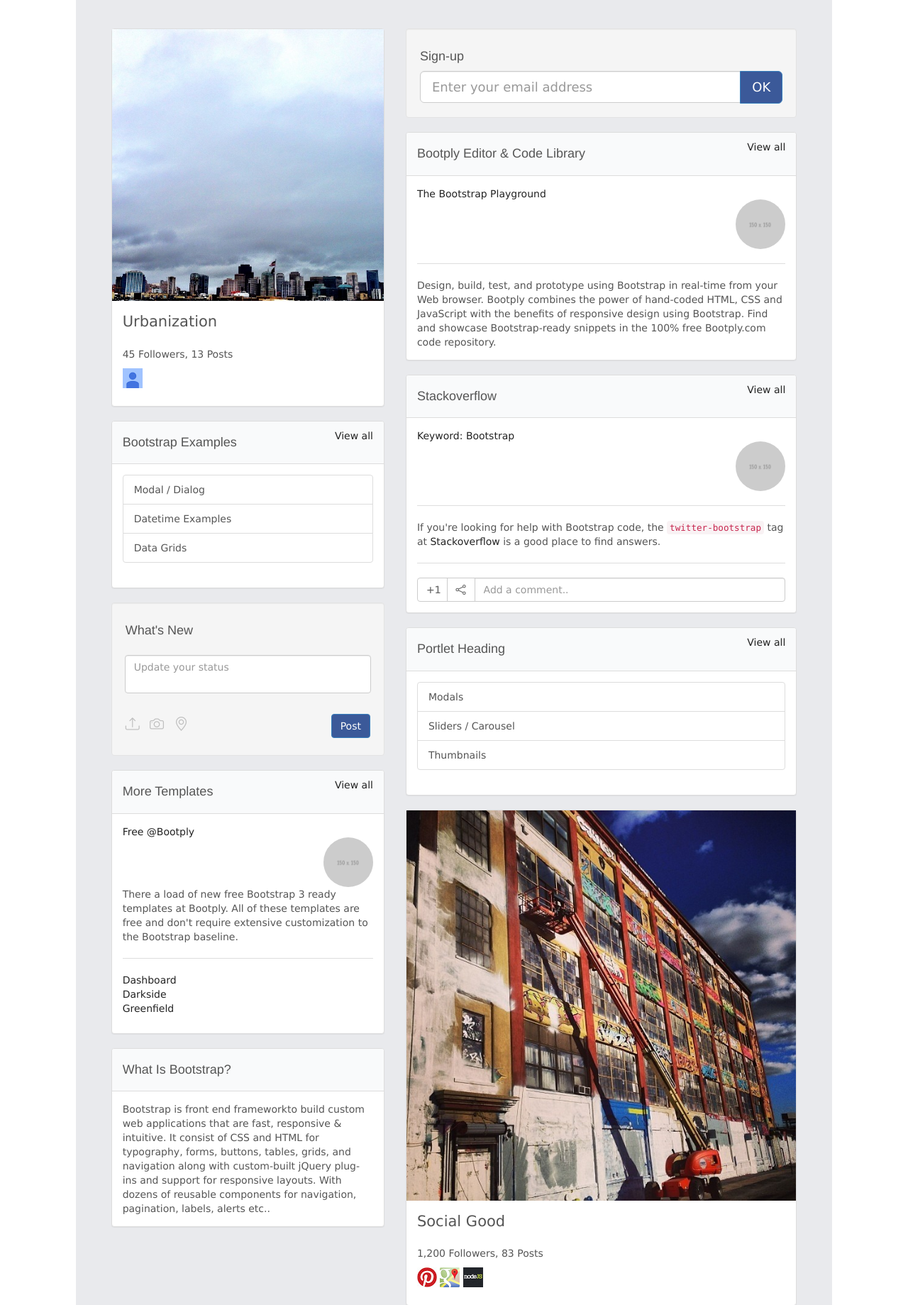
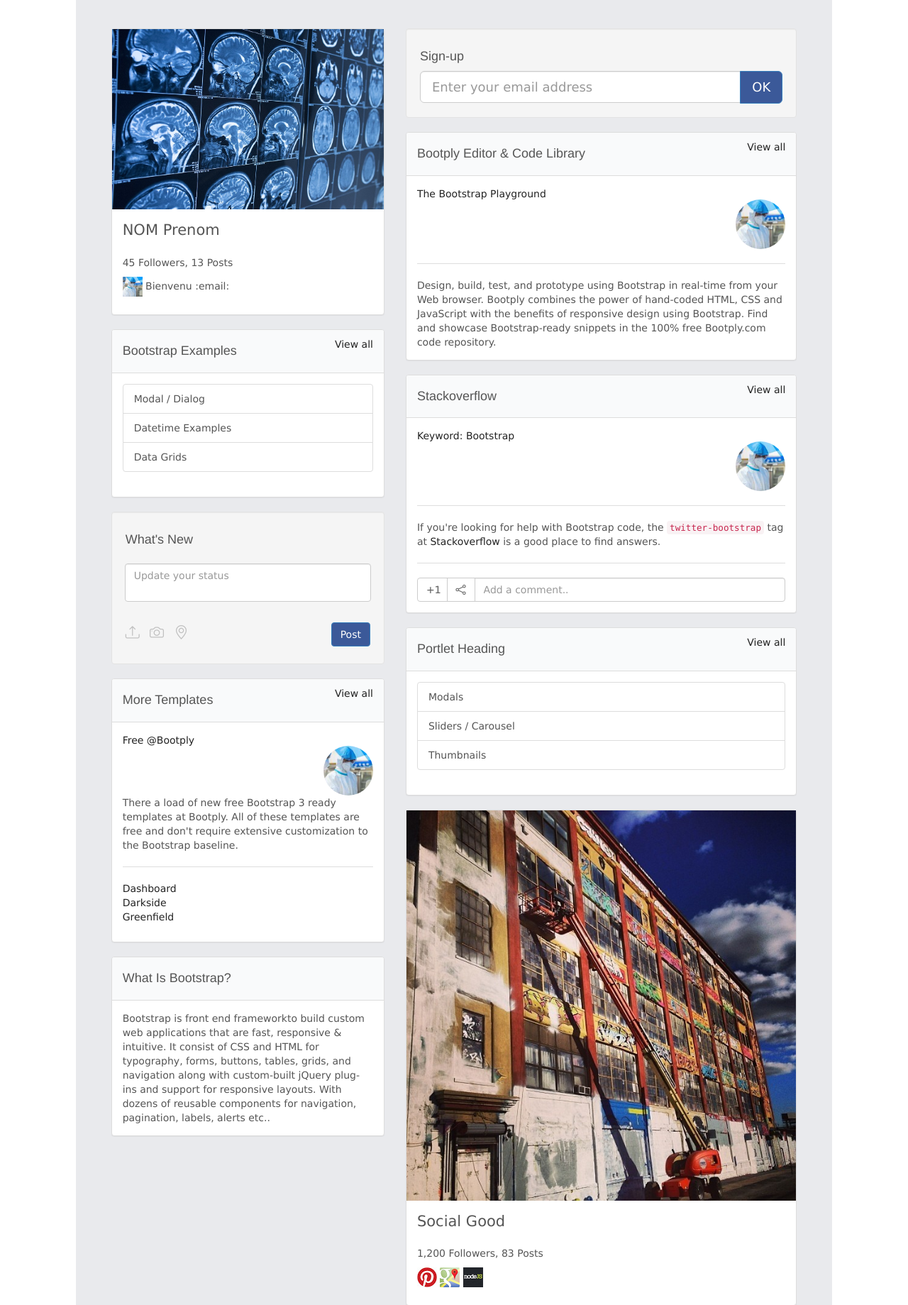
Before and after one commit to alvsg/rs_m152, a PHP site: page / in a window 1280 px wide. Shown: the part 50-1889 px from the top of the page at 71% size. Run offline with PHP 8.4, Linux system fonts and the light colour scheme; some libraries are stand-ins or nearby versions.

Commit message:
Update files

```diff
--- a/rs_m152/index.php
+++ b/rs_m152/index.php
@@ -66,10 +66,10 @@
                                     <div class="panel panel-default">
                                         <div class="panel-thumbnail"><img src="img/bg_5.jpg" class="img-responsive"></div>
                                         <div class="panel-body">
-                                            <p class="lead">Urbanization</p>
+                                            <p class="lead">NOM Prenom</p>
                                             <p>45 Followers, 13 Posts</p>
                                             <p>
-                                                <img src="img/uFp_tsTJboUY7kue5XAsGAs28.png" height="28px" width="28px">
+                                                <img src="img/150x150.jpg" height="28px" width="28px"> Bienvenu :email:
                                             </p>
                                         </div>
                                     </div>
@@ -104,7 +104,7 @@
                                             <h4>More Templates</h4>
                                         </div>
                                         <div class="panel-body">
-                                            <img src="img/150x150.gif" class="img-circle pull-right"> <a href="">Free @Bootply</a>
+                                            <img src="img/150x150.jpg" class="img-circle pull-right"> <a href="">Free @Bootply</a>
                                             <div class="clearfix"></div>
                                             There a load of new free Bootstrap 3
                                             ready templates at Bootply. All of these templates are free and don't
@@ -146,7 +146,7 @@
                                             <h4>Bootply Editor &amp; Code Library</h4>
                                         </div>
                                         <div class="panel-body">
-                                            <p><img src="img/150x150.gif" class="img-circle pull-right"> <a href="">The Bootstrap Playground</a></p>
+                                            <p><img src="img/150x150.jpg" class="img-circle pull-right"> <a href="">The Bootstrap Playground</a></p>
                                             <div class="clearfix"></div>
                                             <hr>
                                             Design, build, test, and prototype
@@ -161,7 +161,7 @@
                                             <h4>Stackoverflow</h4>
                                         </div>
                                         <div class="panel-body">
-                                            <img src="img/150x150.gif" class="img-circle pull-right"> <a href="">Keyword: Bootstrap</a>
+                                            <img src="img/150x150.jpg" class="img-circle pull-right"> <a href="">Keyword: Bootstrap</a>
                                             <div class="clearfix"></div>
                                             <hr>
                                             <p>If you're looking for help with Bootstrap code, the <code>twitter-bootstrap</code> tag at <a href="">Stackoverflow</a> is a good place to find answers.</p>
```
Also changed, not shown: rs_m152/img/150x150.jpg (added), rs_m152/img/bg_5.jpg.
